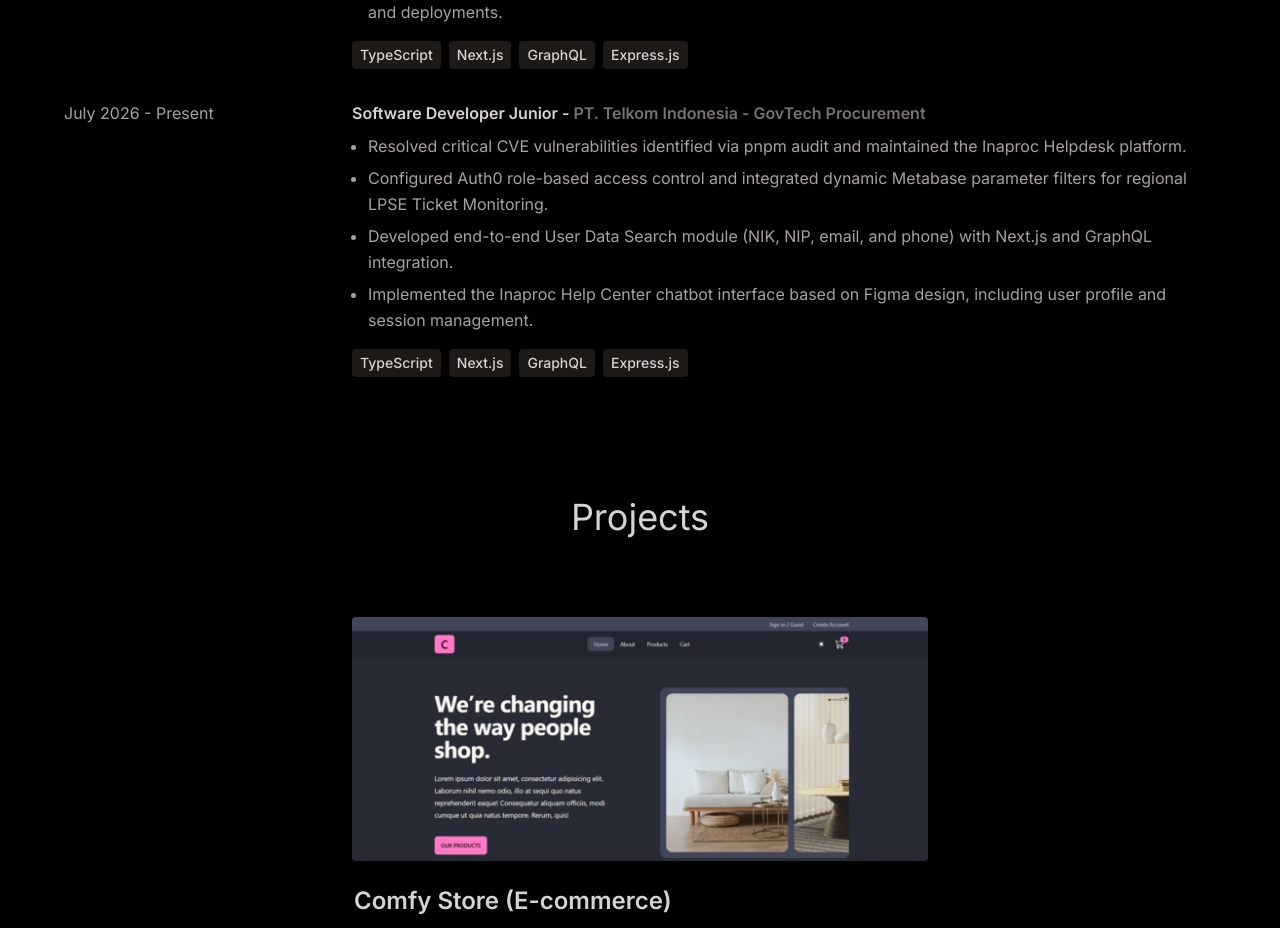
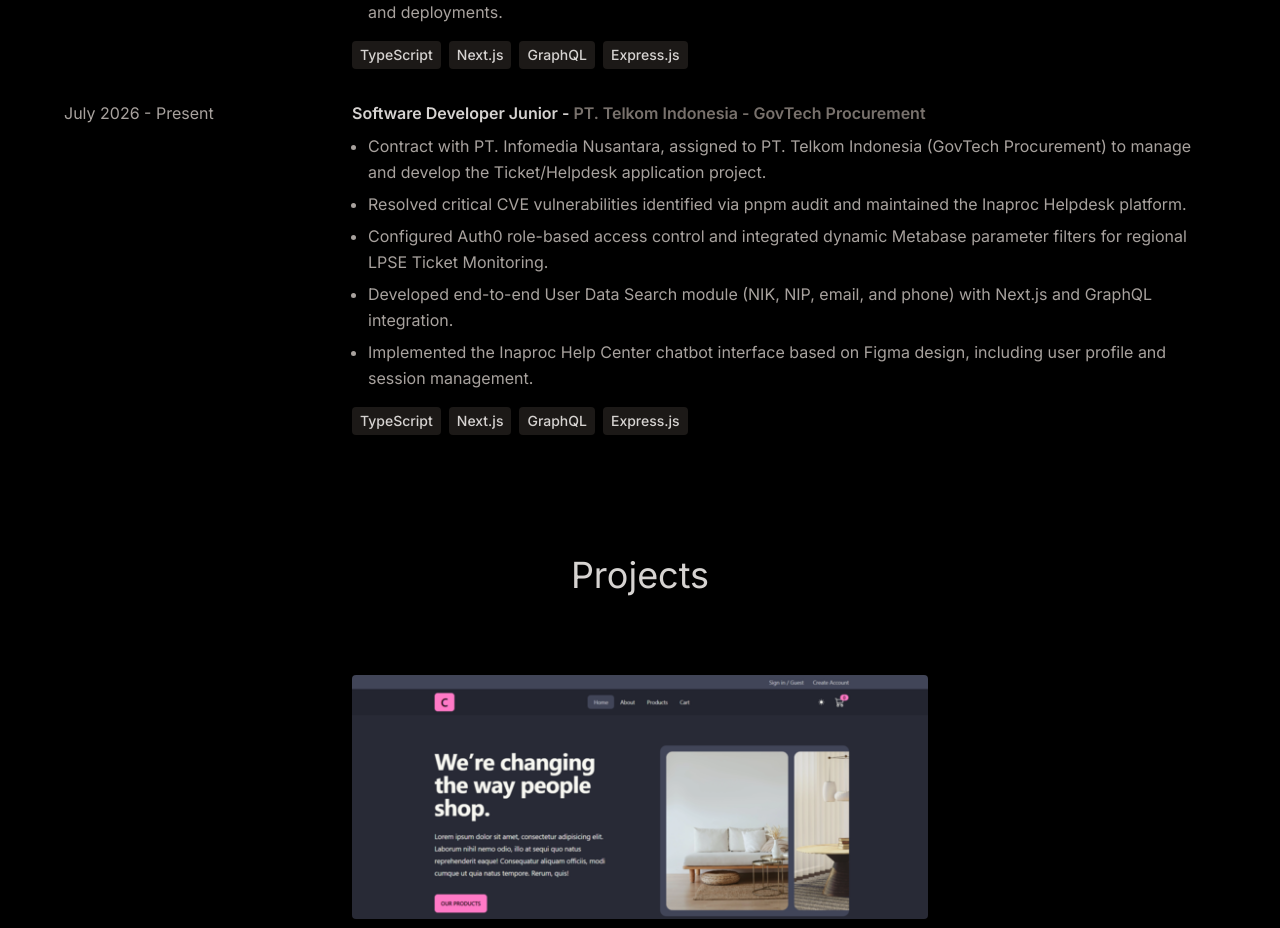
Before and after one commit to adnan-mkhtr/my-portfolio-v1, a React (Vite) app: page / in a window 1280 px wide. Shown: the part 1540-2468 px from the top of the page. Built offline with nearby package versions, Linux system fonts and the light colour scheme.

Commit message:
Update Work Experience

```diff
--- a/src/constants/index.js
+++ b/src/constants/index.js
@@ -28,6 +28,7 @@ export const EXPERIENCES = [
     role: 'Software Developer Junior',
     company: 'PT. Telkom Indonesia - GovTech Procurement',
     description: [
+      'Contract with PT. Infomedia Nusantara, assigned to PT. Telkom Indonesia (GovTech Procurement) to manage and develop the Ticket/Helpdesk application project.',
       'Resolved critical CVE vulnerabilities identified via pnpm audit and maintained the Inaproc Helpdesk platform.',
       'Configured Auth0 role-based access control and integrated dynamic Metabase parameter filters for regional LPSE Ticket Monitoring.',
       'Developed end-to-end User Data Search module (NIK, NIP, email, and phone) with Next.js and GraphQL integration.',
```
